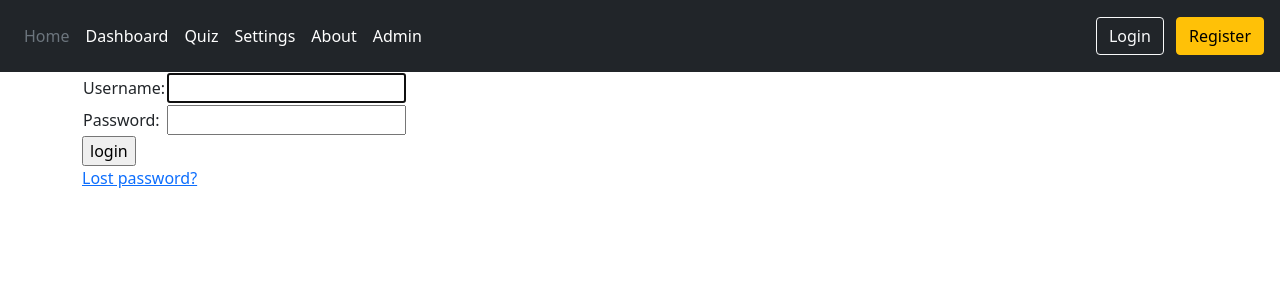
After one commit to mariodragun/MS4-Django-Mario-Dragun, a Django app: page /accounts/login/ in a window 1280 px wide. The commit adds this page. Shown: the top 300 px of the page. Run offline with Django 3.2, Linux system fonts and the light colour scheme.

Commit message:
Setting up basic login/reset password routes using django authentication system

```diff
--- a/core/views.py
+++ b/core/views.py
@@ -2,6 +2,7 @@ from django.http import HttpResponse
 from .models import Answer, Quiz, Question, SelectedAnswer
 from django.shortcuts import get_object_or_404, render
 from django.template import loader
+from django.contrib.auth.decorators import login_required
 
 
 def index(request):
@@ -15,6 +16,7 @@ def index(request):
     return HttpResponse(template.render(context, request))
 
 
+@login_required(login_url="/accounts/login/")
 def quiz(request, id):
     # load correct template
     template = loader.get_template("core/quiz.html")
--- a/quiz/urls.py
+++ b/quiz/urls.py
@@ -15,8 +15,11 @@ Including another URLconf
 """
 from django.contrib import admin
 from django.urls import path, include
+from django.contrib.auth import views as auth_views
 
 urlpatterns = [
     path("admin/", admin.site.urls),
     path("", include(("core.urls", "core"), namespace="quiz")),
+    path("accounts/login/", auth_views.LoginView.as_view(), name="login"),
+    path("accounts/reset-password/", auth_views.PasswordChangeView.as_view(), name="reset_password"),
 ]
--- a/templates/common/site_header.html
+++ b/templates/common/site_header.html
@@ -12,7 +12,7 @@
 
 
         <div class="text-end">
-            <button type="button" class="btn btn-outline-light me-2">Login</button>
+            <a class="btn btn-outline-light me-2" href="{% url 'login' %}" role="button">Login</a>
             <button type="button" class="btn btn-warning">Register</button>
         </div>
     </div>
--- /dev/null
+++ b/templates/registration/login.html
@@ -0,0 +1,37 @@
+{% extends "core/base.html" %}
+
+{% block content %}
+    {% if form.errors %}
+        <p>Your username and password didn't match. Please try again.</p>
+    {% endif %}
+
+    {% if next %}
+        {% if user.is_authenticated %}
+        <p>Your account doesn't have access to this page. To proceed,
+        please login with an account that has access.</p>
+        {% else %}
+        <p>Please login to see this page.</p>
+        {% endif %}
+    {% endif %}
+
+    <form method="post" action="{% url 'login' %}">
+        {% csrf_token %}
+        <table>
+        <tr>
+            <td>{{ form.username.label_tag }}</td>
+            <td>{{ form.username }}</td>
+        </tr>
+        <tr>
+            <td>{{ form.password.label_tag }}</td>
+            <td>{{ form.password }}</td>
+        </tr>
+        </table>
+
+        <input type="submit" value="login">
+        <input type="hidden" name="next" value="{{ next }}">
+    </form>
+
+    {# Assumes you setup the password_reset view in your URLconf #}
+    <p><a href="{% url 'reset_password' %}">Lost password?</a></p>
+
+{% endblock %}
```
